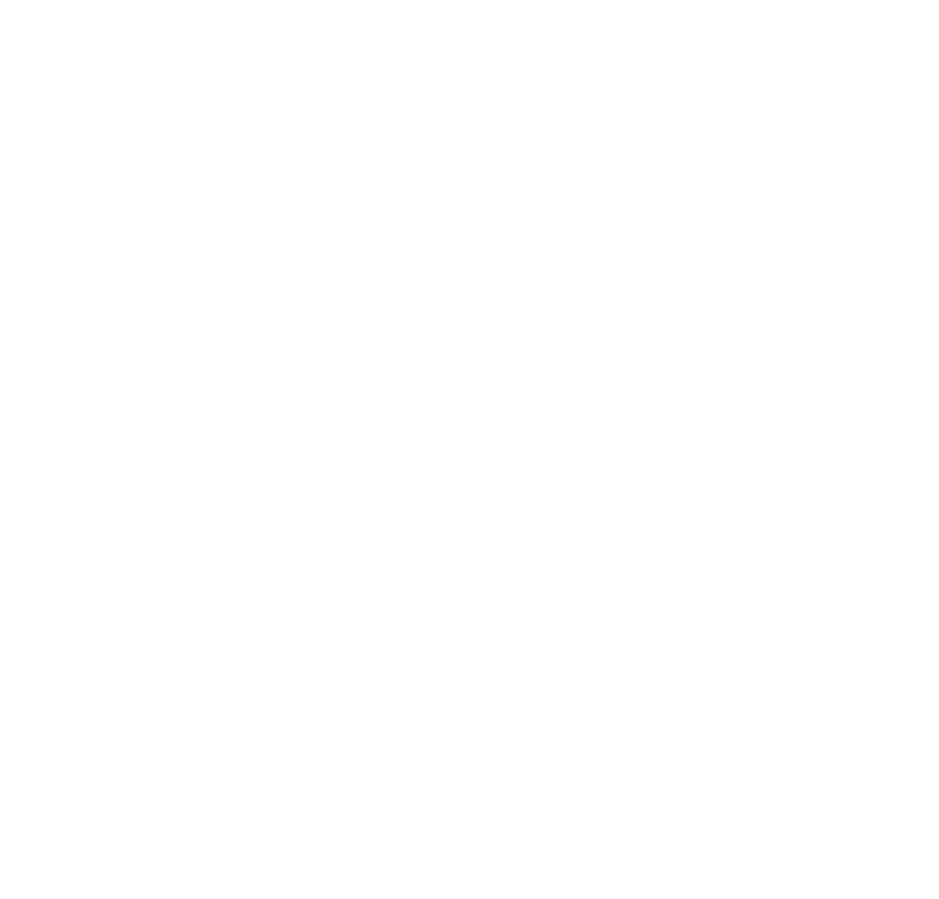
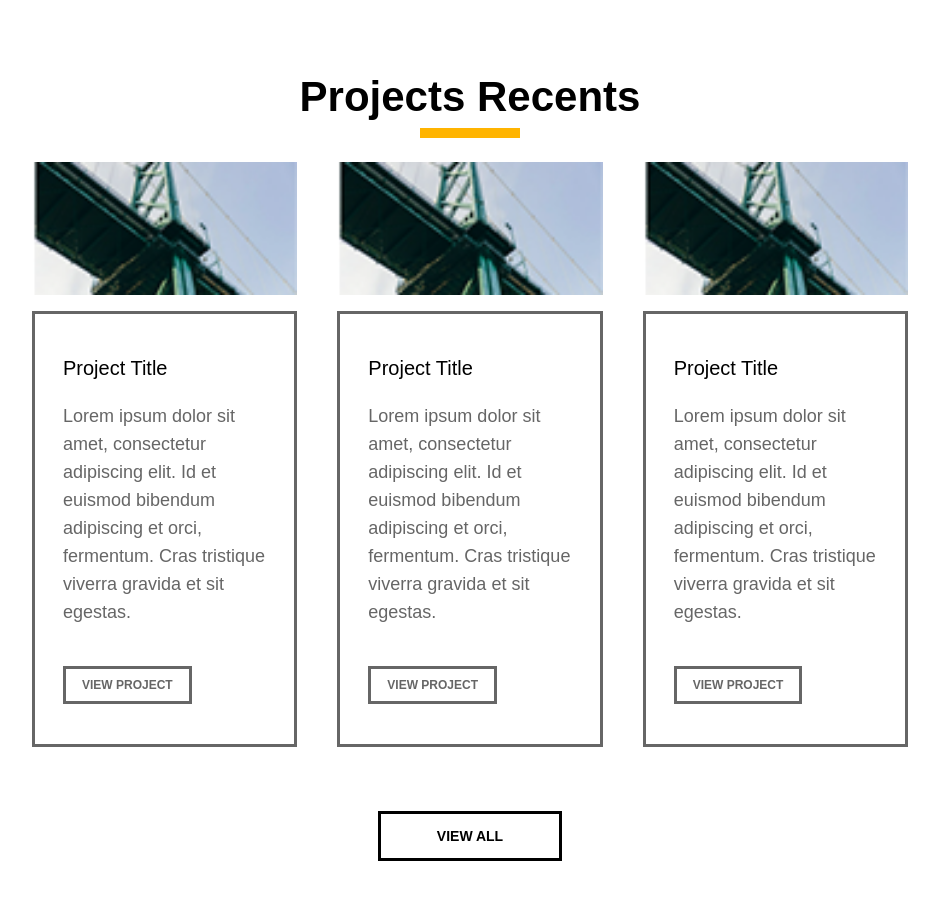
Before and after one commit to Nick-Lemy/merap_website, a Next.js app: page / in a window 1280 px wide. Shown: the part 1720-2619 px from the top of the page, without its empty margins (170-1109 px from the left). Before the commit the page ends 1671 px from the top, so only its background shows below. Built offline with nearby package versions, Linux system fonts and the light colour scheme.

Commit message:
ci: add section3

```diff
--- /dev/null
+++ b/src/app/(home)/_components/HomeSection3.tsx
@@ -0,0 +1,52 @@
+import Image from "next/image";
+import React from "react";
+import ProjectImage from "@/assets/project-card.png";
+
+export default function HomeSection3() {
+  return (
+    <section className="lg:px-20">
+      <div className="px-30.5 py-28.5 gap-6 flex-8 flex flex-col items-center justify-center">
+        <div className="flex items-center flex-col justify-center">
+          <h1 className="text-[42px] font-bold">Projects Recents</h1>
+          <div className="w-25 h-2.5 bg-[#FFB400] " />
+        </div>
+        <div className="flex text-lg gap-10 text-[#666666] *:flex-1">
+          <ProjectCard />
+          <ProjectCard />
+          <ProjectCard />
+        </div>
+        <button className="w-fit mt-10 justify-center text-sm border-3 cursor-pointer  transition-all transform duration-200 flex items-center gap-4 font-bold px-14 py-3 border-black text-black ">
+          VIEW ALL
+        </button>
+      </div>
+    </section>
+  );
+}
+
+function ProjectCard() {
+  return (
+    <div className="flex flex-col gap-4">
+      <Image
+        src={ProjectImage}
+        className="aspect-2/1 object-cover"
+        alt="Project Image"
+        width={500}
+        height={500}
+      />
+      <div className="border-3 flex gap-10 flex-col py-10 px-7 border-[#666666]">
+        <div className="space-y-5">
+          <h3 className="text-black text-xl font-[520]">Project Title</h3>
+
+          <p className="text-lg">
+            Lorem ipsum dolor sit amet, consectetur adipiscing elit. Id et
+            euismod bibendum adipiscing et orci, fermentum. Cras tristique
+            viverra gravida et sit egestas.
+          </p>
+        </div>
+        <button className="w-fit justify-center text-xs border-3 cursor-pointer  transition-all transform duration-200 flex items-center gap-4 font-bold px-4 py-2 border-[#666666] text-[#666666]">
+          VIEW PROJECT
+        </button>
+      </div>
+    </div>
+  );
+}
--- a/src/app/(home)/page.tsx
+++ b/src/app/(home)/page.tsx
@@ -1,6 +1,7 @@
 import Hero from "./_components/Hero";
 import HomeSection1 from "./_components/HomeSection1";
 import HomeSection2 from "./_components/HomeSection2";
+import HomeSection3 from "./_components/HomeSection3";
 
 export default function HomePage() {
   return (
@@ -10,6 +11,7 @@
         <HomeSection1 />
       </div>
       <HomeSection2 />
+      <HomeSection3 />
     </main>
   );
 }
```
Also changed, not shown: src/assets/project-card.png (added).
